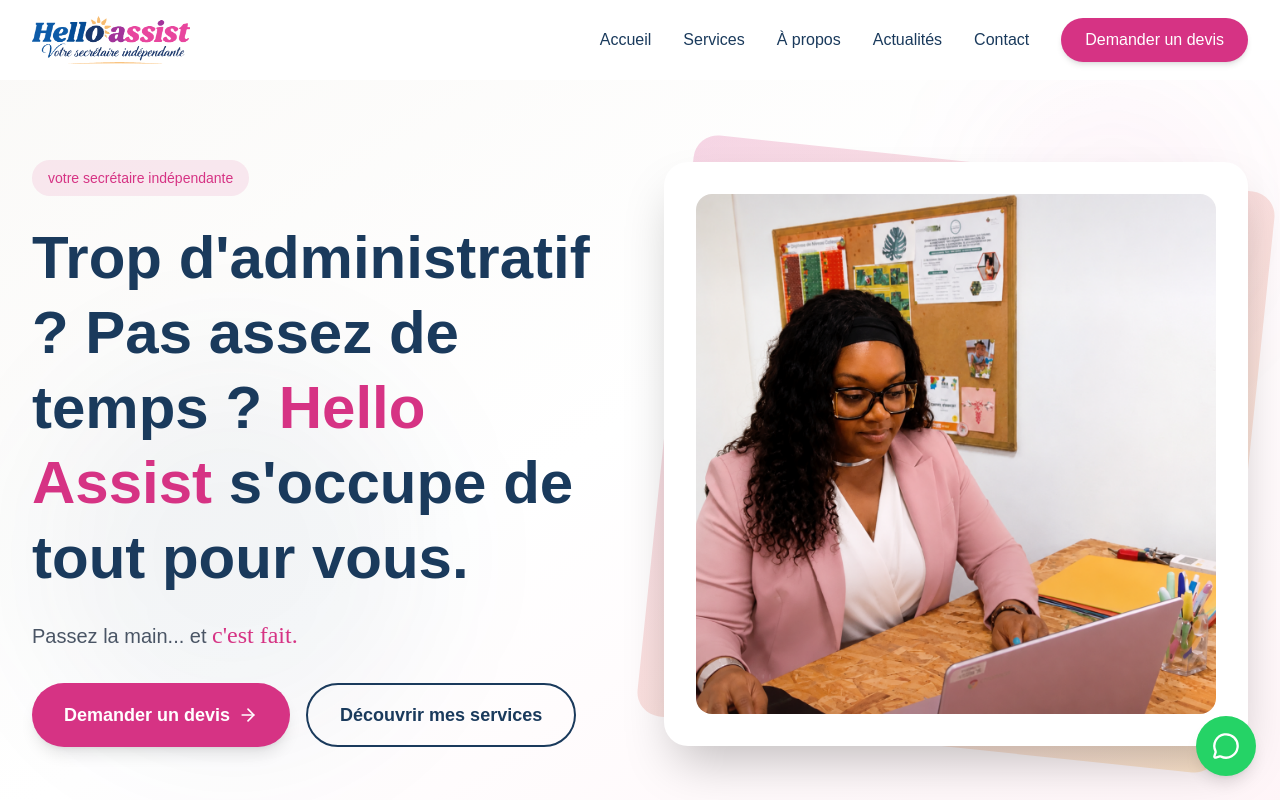
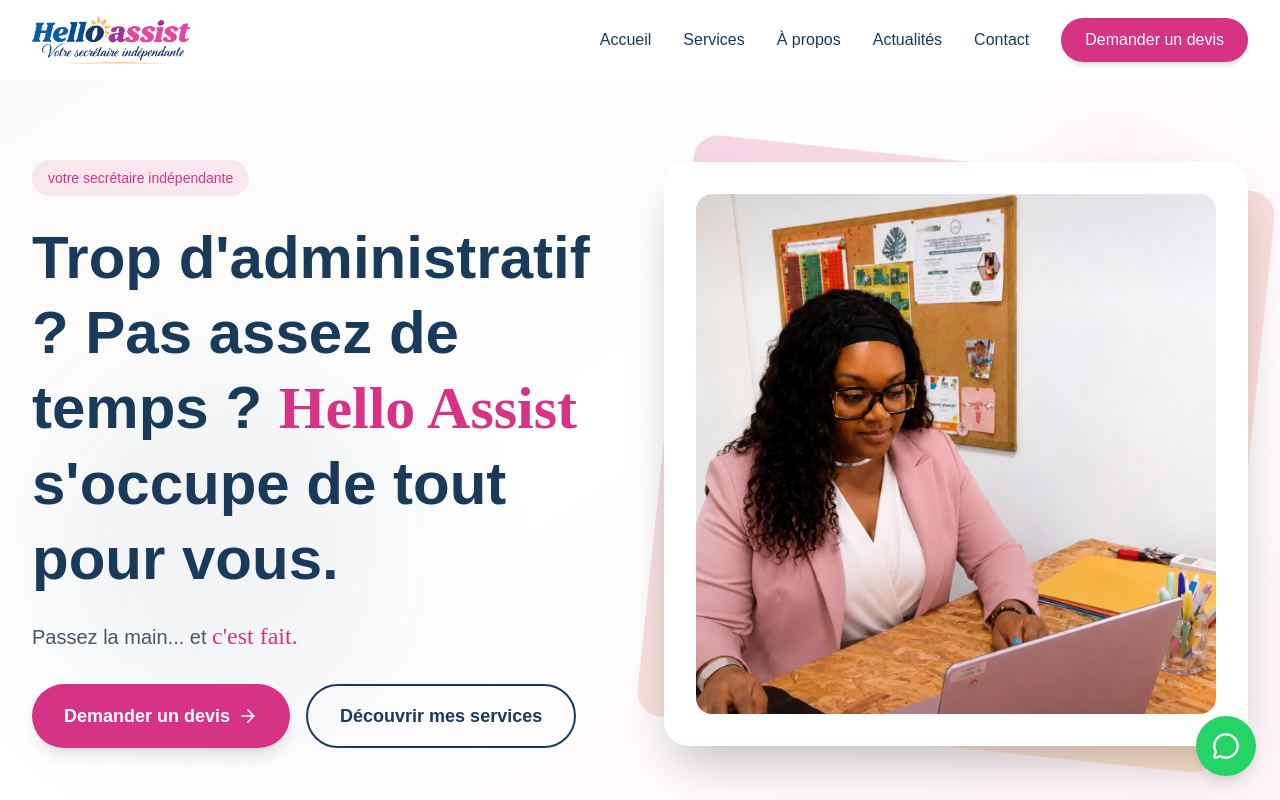
Before and after one commit to agenceleela/helloassist, a Next.js app: page / in a window 1280 px wide. Shown: the top 800 px of the page. Built offline with nearby package versions, Linux system fonts and the light colour scheme.

Commit message:
style: apply script-accent font to "Hello Assist" in Hero headline

```diff
--- a/src/components/Hero.tsx
+++ b/src/components/Hero.tsx
@@ -28,7 +28,7 @@
 
             <h1 className="text-4xl md:text-5xl lg:text-6xl font-bold text-[#1a3a5c] leading-tight mb-6">
               Trop d'administratif ? Pas assez de temps ?{" "}
-              <span className="text-[#d63384]">Hello Assist</span> s'occupe de tout pour vous.
+              <span className="script-accent text-[#d63384]">Hello Assist</span> s'occupe de tout pour vous.
             </h1>
 
             <p className="text-lg md:text-xl text-gray-600 mb-8 max-w-lg mx-auto md:mx-0">
```
